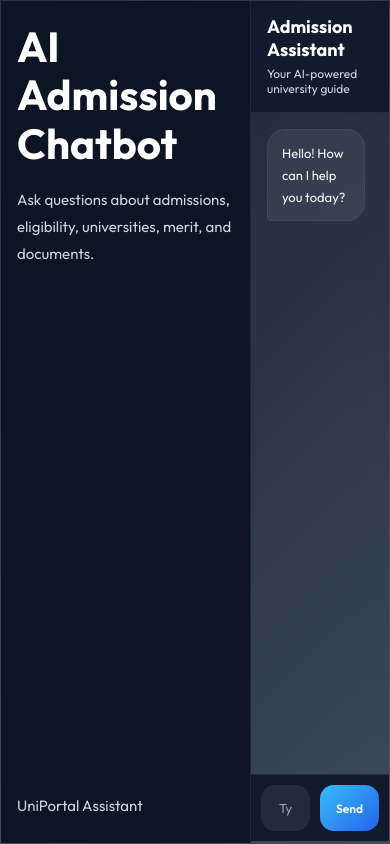
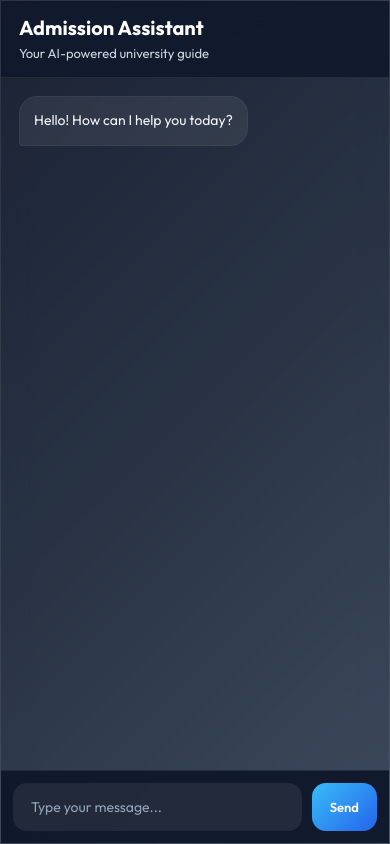
Before and after one commit to hislam1078/University-admission-support-system, a React (Create React App) app: page /chatbot in a window 390 px wide. Built offline with nearby package versions, Linux system fonts and the light colour scheme; sample sign-in values are in the browser's storage.

Commit message:
Improve chatbot mobile responsiveness

```diff
--- a/src/pages/Chatbot.css
+++ b/src/pages/Chatbot.css
@@ -371,49 +371,59 @@ body,
 
 /* ================= TABLET ================= */
 
+/* ================= TABLET & MOBILE ================= */
+
 @media(max-width:950px){
 
   .chatbot-container{
 
     padding:0;
+
+    width:100%;
+
+    height:100vh;
   }
 
   .chatbot{
 
     width:100%;
 
+    max-width:100%;
+
     height:100vh;
 
-    max-width:100%;
+    border-radius:0;
 
-    border-radius:0;
+    display:block;
   }
 
-  /* HIDE SIDEBAR */
+  /* ===== HIDE SIDEBAR ===== */
 
   .sidebar{
 
-    display:none;
+    display:none !important;
   }
 
-  /* FULL WIDTH CHAT */
+  /* ===== SHOW ONLY CHAT ===== */
 
   .chat-section{
 
     width:100%;
 
-    height:100%;
+    height:100vh;
 
     display:flex;
 
     flex-direction:column;
   }
 
+  /* ===== HEADER ===== */
+
   .chat-header{
 
     width:100%;
 
-    padding:18px;
+    padding:16px 18px;
   }
 
   .chat-header h2{
@@ -426,6 +436,8 @@ body,
     font-size:13px;
   }
 
+  /* ===== CHAT AREA ===== */
+
   .chat-area{
 
     flex:1;
@@ -435,12 +447,22 @@ body,
     padding:18px;
 
     overflow-y:auto;
+
+    gap:16px;
   }
+
+  /* ===== MESSAGE ===== */
 
   .message-bubble{
 
     max-width:90%;
+
+    font-size:14px;
+
+    padding:12px 14px;
   }
+
+  /* ===== INPUT AREA ===== */
 
   .input-area{
 
@@ -473,60 +495,3 @@ body,
     font-size:13px;
   }
 }
-
-/* ================= MOBILE ================= */
-
-@media(max-width:600px){
-
-  .chat-header{
-
-    padding:16px;
-  }
-
-  .chat-header h2{
-
-    font-size:18px;
-  }
-
-  .chat-header p{
-
-    font-size:12px;
-  }
-
-  .chat-area{
-
-    padding:16px;
-
-    gap:16px;
-  }
-
-  .message-bubble{
-
-    max-width:92%;
-
-    font-size:13px;
-
-    padding:12px 14px;
-  }
-
-  .input-area{
-
-    padding:10px;
-  }
-
-  .input-area input{
-
-    height:46px;
-
-    font-size:13px;
-  }
-
-  .input-area button{
-
-    height:46px;
-
-    padding:0 16px;
-
-    font-size:12px;
-  }
-}
```
